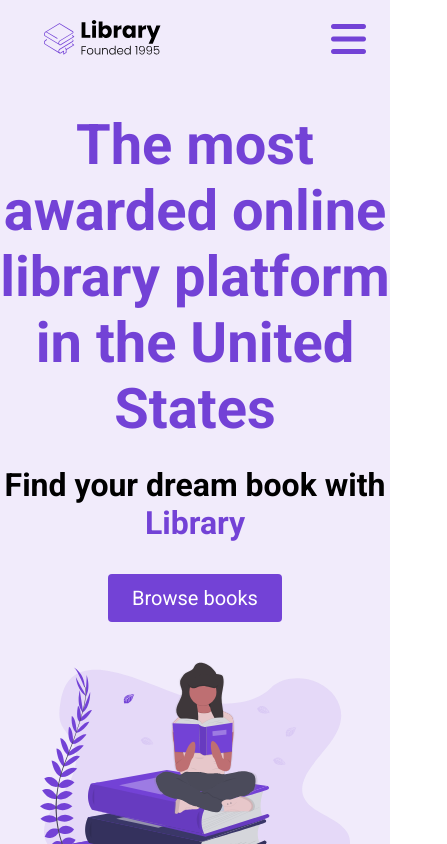
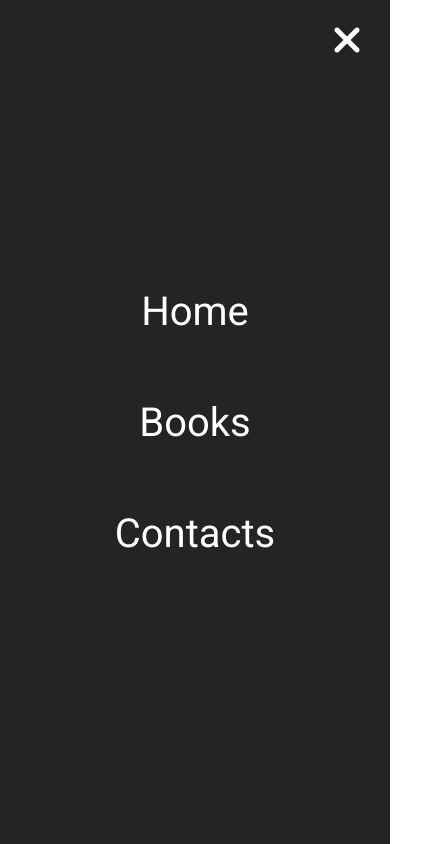
Before and after one commit to mxyooj2002/eportfolio-project-1, a plain HTML site: page index.html in a window 390 px wide. Both pictures are taken after a click on the button 348 px from the left and 40 px from the top of the page. Shown: the top 844 px of the page, 447 px wide, since content can reach past the window. Drawn offline with Linux system fonts and the light colour scheme.

Commit message:
daily git commit

```diff
--- a/index.html
+++ b/index.html
@@ -20,6 +20,7 @@
                     <li><a href="#" class="nav__link">Contact</a></li>
                     <li><a href="#" class="nav__link nav__link--primary">Books</a></li>
                 </ul>
+            </div>
                 <button class="btn__menu" onclick="openMenu()">
                     <i class="fas fa-bars"></i>
                 </button>
@@ -29,24 +30,24 @@
                     </button>
                     <ul class="menu__links">
                         <li class="menu__list">
-                            <a href="#" class="menu__link">Home</a>
+                            <a href="#" class="menu__link" onclick="closeMenu()">Home</a>
                         </li>
                         <li class="menu__list">
-                            <a href="#" class="menu__link">Books</a>
+                            <a href="#features" class="menu__link" onclick="closeMenu()">Books</a>
                         </li>
                         <li class="menu__list">
-                            <a href="#" class="menu__link no-cursor">Contacts</a>
+                            <a href="#" class="menu__link no-cursor" onclick="closeMenu()">Contacts</a>
                         </li>
                     </ul>
                 </div>
-                </div>
+
             </nav>
         <header>
             <div class="header__container">
                 <div class="header__description">
                     <h1>The most awarded online library platform in the United States</h1>
                     <h2>Find your dream book with <span class="text--purple">Library</span></h2>
-                    <button class="btn">Browse books</button>
+                    <a href="#features"><button class="btn">Browse books</button></a>
                 </div>
                 <figure class="header__img--wrapper">
                     <img src="./assets/Undraw_Books.svg" alt="">
@@ -353,10 +354,10 @@
                     </figure>
                 </a>
                 <div class="footer__list">
-                    <a href="" class="footer__link">Home</a>
-                    <a href="" class="footer__link no-cursor">About</a>
-                    <a href="" class="footer__link">Books</a>
-                    <a href="" class="footer__link no-cursor">Contact</a>
+                    <a href="#landing" class="footer__link">Home</a>
+                    <a href="#highlights" class="footer__link no-cursor">About</a>
+                    <a href="#features" class="footer__link">Books</a>
+                    <a href="#landing" class="footer__link no-cursor">Contact</a>
                 </div>
                 <div class="footer__copyright">
                     Copyright &copy; 2023 Library
--- a/index.js
+++ b/index.js
@@ -1,7 +1,9 @@
+
+
 function openMenu () {
     document.body.classList += " menu--open"
 }
 
 function closeMenu () {
-    document.body.classList .remove('menu--open')
+    document.body.classList.remove('menu--open')
 }
--- a/style.css
+++ b/style.css
@@ -93,6 +93,7 @@ li {
     border: none;
     color: #7342d6;
     display: none;
+    padding-right: 16px;
 }
 
 .menu__backdrop {
@@ -112,7 +113,13 @@ li {
 }
 
 .menu--open .menu__backdrop {
-    display: flex;
+    visibility: visible;
+    opacity: 1;
+}
+
+.menu--open {
+    max-height: 100vh;
+    overflow-y: hidden;
 }
 
 .menu__links {
@@ -275,6 +282,7 @@ button:active {
 
 .highlight__wrapper {
     display: flex;
+    flex-wrap: wrap;
 }
 
 .highlight {
@@ -282,7 +290,6 @@ button:active {
     width: calc(100% / 3);
     display: flex;
     align-items: center;
-    justify-content: center;
     flex-direction: column;
 
 }
@@ -308,6 +315,7 @@ button:active {
 .highlight__subtitle {
     font-size: 20px;
     margin-bottom: 16px;
+    text-align: center;
 
 }
 
@@ -412,12 +420,47 @@ footer {
 
 }
 
+/* SMALL PHONES, TABLETS, LARGE SMARTPHONES */
+
+@media (max-width: 768px) {
+    .header__description {
+        padding: 0 24px;
+    }
+
+    h1 {
+        font-size: 40px;
+    }
+    h2 {
+        font-size: 26px;
+
+    }
+
+    button {
+        font-size: 18px;
+    }
+
+    .book {
+        width: 50%;
+    }
+}
+
+/* SMART PHONES */
+
 @media (max-width: 550px) {
     .nav__link {
         display: none;
     }
+        .btn__menu {
+       display: block;
+        }
+
+    .highlight {
+        width: 100%;
+    }
+
+    .highlight:not(:last-child) {
+        margin-bottom: 24px;
+    }
+
+
 }
-
-.btn__menu {
-    display: block;
-}
```
